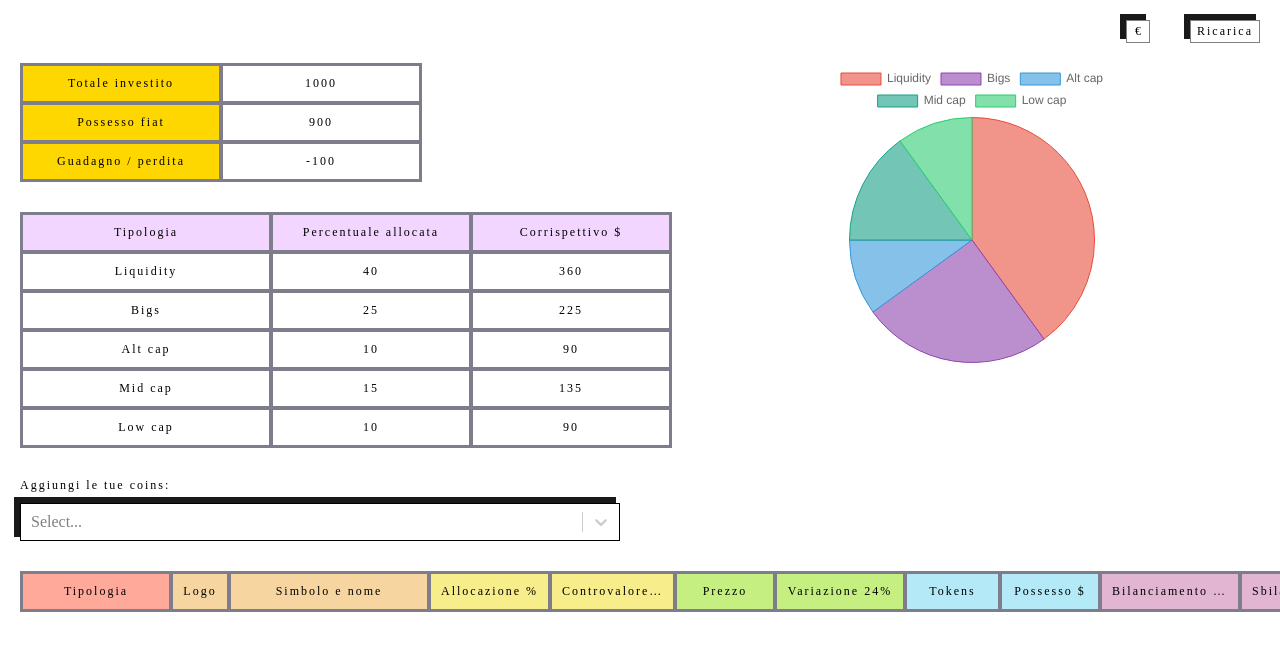
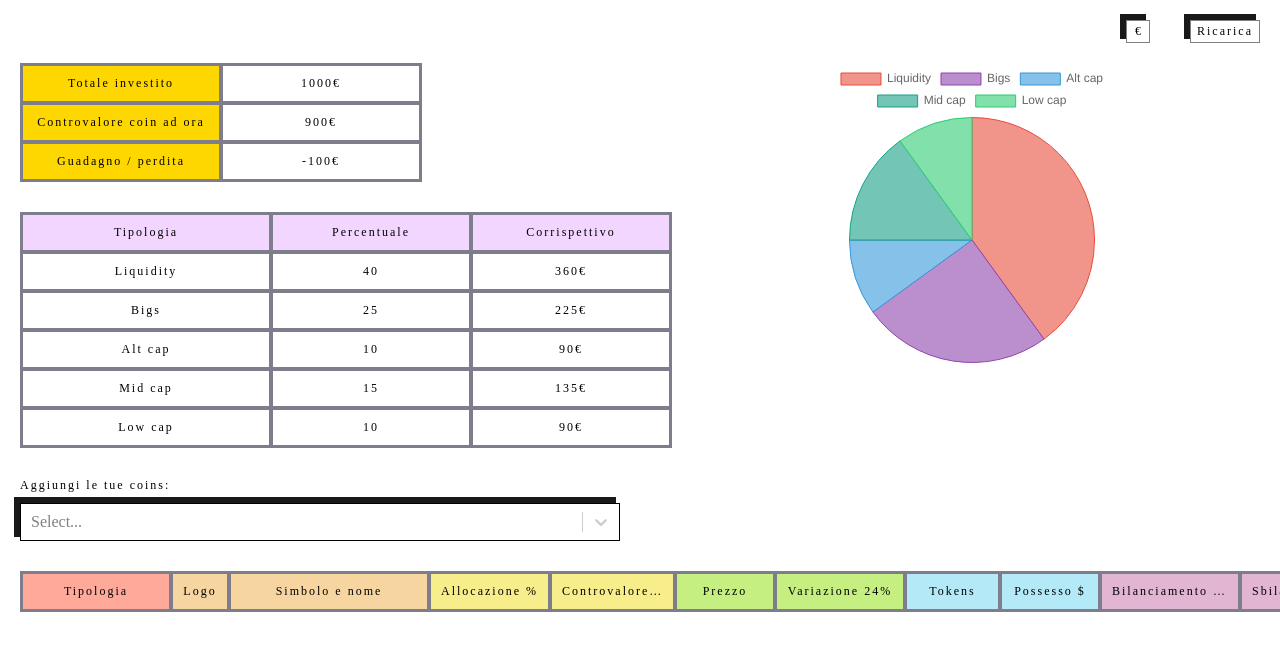
Before and after one commit to Filippinifra/crypto-tracker, a Next.js app: page / in a window 1280 px wide. Shown: the top 650 px of the page. Built offline with nearby package versions, Linux system fonts and the light colour scheme; no server answers.

Commit message:
add symbol currency in vest panel and wallet panel

```diff
--- a/src/components/GridWallet.tsx
+++ b/src/components/GridWallet.tsx
@@ -1,4 +1,5 @@
 import { FC } from "react";
+import { Currency, CurrencySymbol, getSymbolForCurrency } from "types/currency";
 import { WalletDivision, WalletPiece } from "types/walletDivision";
 import { gridWalletColor } from "utils/colors";
 import { Grid } from "./Grid";
@@ -17,25 +18,25 @@ const LabelCell: FC<{ value: string | number; isTitle?: boolean }> = ({ value, i
 const getHEaders = () => {
   return [
     <LabelCell value={"Tipologia"} key={`wallet-typology`} isTitle />,
-    <LabelCell value={"Percentuale allocata"} key={`wallet-percentage`} isTitle />,
-    <LabelCell value={"Corrispettivo $"} key={`wallet-value`} isTitle />,
+    <LabelCell value={"Percentuale"} key={`wallet-percentage`} isTitle />,
+    <LabelCell value={"Corrispettivo"} key={`wallet-value`} isTitle />,
   ];
 };
 
-const getRow = (walletPiece: WalletPiece, sumFiatValue: number) => {
+const getRow = (walletPiece: WalletPiece, sumFiatValue: number, symbolCurrency: string | undefined) => {
   const { percentage, typology } = walletPiece;
 
   return [
     <LabelCell key={`wallet-${typology}`} value={typology} />,
     <LabelCell key={`wallet-${typology}-percentage`} value={percentage} />,
-    <LabelCell key={`wallet-${typology}-value`} value={(sumFiatValue / 100) * percentage} />,
+    <LabelCell key={`wallet-${typology}-value`} value={`${(sumFiatValue / 100) * percentage}${symbolCurrency}`} />,
   ];
 };
 
-export const GridWallet: FC<{ wallet: WalletDivision; sumFiatValue: number }> = ({ wallet, sumFiatValue }) => {
+export const GridWallet: FC<{ wallet: WalletDivision; sumFiatValue: number; symbolCurrency: CurrencySymbol }> = ({ wallet, sumFiatValue, symbolCurrency }) => {
   // @ts-ignore
   const walletData: any = wallet.reduce((r, walletDataRow) => {
-    return [...r, ...getRow(walletDataRow, sumFiatValue)];
+    return [...r, ...getRow(walletDataRow, sumFiatValue, symbolCurrency)];
   }, []);
 
   return <Grid templateColumns={"250px 200px 200px"} data={[...getHEaders(), ...walletData]} />;
--- a/src/components/VestSummary.tsx
+++ b/src/components/VestSummary.tsx
@@ -1,5 +1,6 @@
 import { Grid } from "components/Grid";
 import { FC } from "react";
+import { CurrencySymbol } from "types/currency";
 import { vestColor } from "utils/colors";
 import { Typography } from "./Typography";
 
@@ -13,17 +14,17 @@ const LabelCell: FC<{ value: string | number; isTitle?: boolean }> = ({ value, i
   );
 };
 
-export const VestSummary: FC<{ totalVest: number; sumFiatValue: number }> = ({ totalVest, sumFiatValue }) => {
+export const VestSummary: FC<{ totalVest: number; sumFiatValue: number; symbolCurrency: CurrencySymbol }> = ({ totalVest, sumFiatValue, symbolCurrency }) => {
   return (
     <Grid
       templateColumns={"200px 200px"}
       data={[
         <LabelCell value={"Totale investito"} key={"total-vest-title"} isTitle />,
-        <LabelCell value={totalVest} key={"total-vest"} />,
-        <LabelCell value={"Possesso fiat"} key={"fiat-sum-value-title"} isTitle />,
-        <LabelCell value={sumFiatValue} key={"fiat-sum-value"} />,
+        <LabelCell value={`${totalVest}${symbolCurrency}`} key={"total-vest"} />,
+        <LabelCell value={"Controvalore coin ad ora"} key={"fiat-sum-value-title"} isTitle />,
+        <LabelCell value={`${sumFiatValue}${symbolCurrency}`} key={"fiat-sum-value"} />,
         <LabelCell value={"Guadagno / perdita"} key={"profit-title"} isTitle />,
-        <LabelCell value={sumFiatValue - totalVest} key={"profit"} />,
+        <LabelCell value={`${sumFiatValue - totalVest}${symbolCurrency}`} key={"profit"} />,
       ]}
     />
   );
--- a/src/pages/index.tsx
+++ b/src/pages/index.tsx
@@ -15,6 +15,7 @@ import { VestSummary } from "components/VestSummary";
 import { PieChart } from "components/PieChart";
 import { pieColors, pieColorsDark } from "utils/colors";
 import { usePrefCurrency } from "hooks/usePrefCurrency";
+import { Currency, getSymbolForCurrency } from "types/currency";
 
 export const getStaticProps: GetStaticProps<{ availableCoins: AvailableCoins | undefined }> = async () => {
   let res = null;
@@ -69,15 +70,17 @@ export default function Home({ availableCoins }: InferGetStaticPropsType<typeof
   const data = personalCoins && wallet && totalVest;
   const error = !personalCoins && !coinsLoading && !wallet && !walletLoading && !totalVest && !totalVestLoading;
 
+  const symbolCurrency = getSymbolForCurrency(prefCurrency || Currency.EUR) || "€";
+
   return (
     <LoadErrorHandler data={data} error={error}>
       <Layout prefCurrency={prefCurrency} setPrefCurrency={setPrefCurrency}>
         <div style={{ display: "flex" }}>
           <div style={{ marginRight: 150 }}>
-            <VestSummary totalVest={totalVest || 0} sumFiatValue={sumFiatValue || 0} />
+            <VestSummary totalVest={totalVest || 0} sumFiatValue={sumFiatValue || 0} symbolCurrency={symbolCurrency} />
             <Spacer size={30} />
             <div style={{ height: "auto" }}>
-              <GridWallet wallet={wallet || []} sumFiatValue={sumFiatValue || 0} />
+              <GridWallet wallet={wallet || []} sumFiatValue={sumFiatValue || 0} symbolCurrency={symbolCurrency} />
             </div>
           </div>
           <PieChart data={dataChart} />
```
